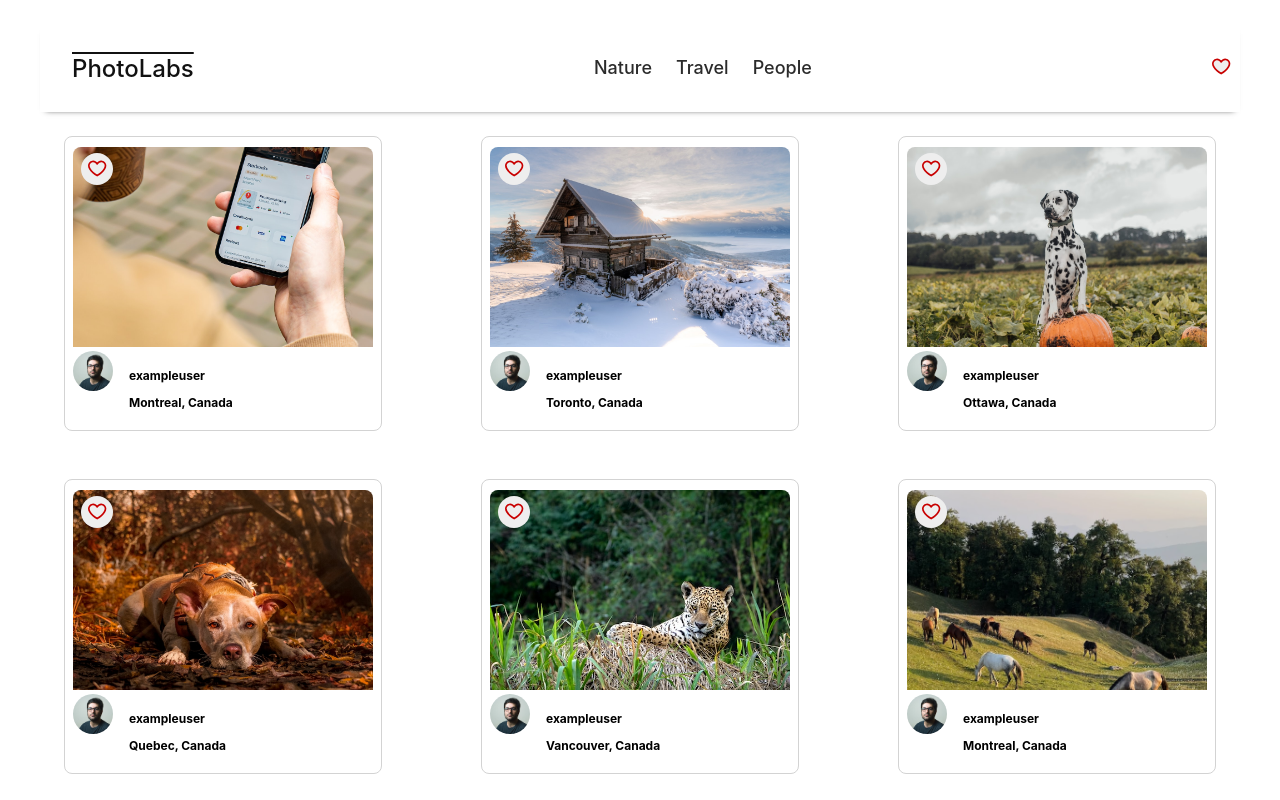
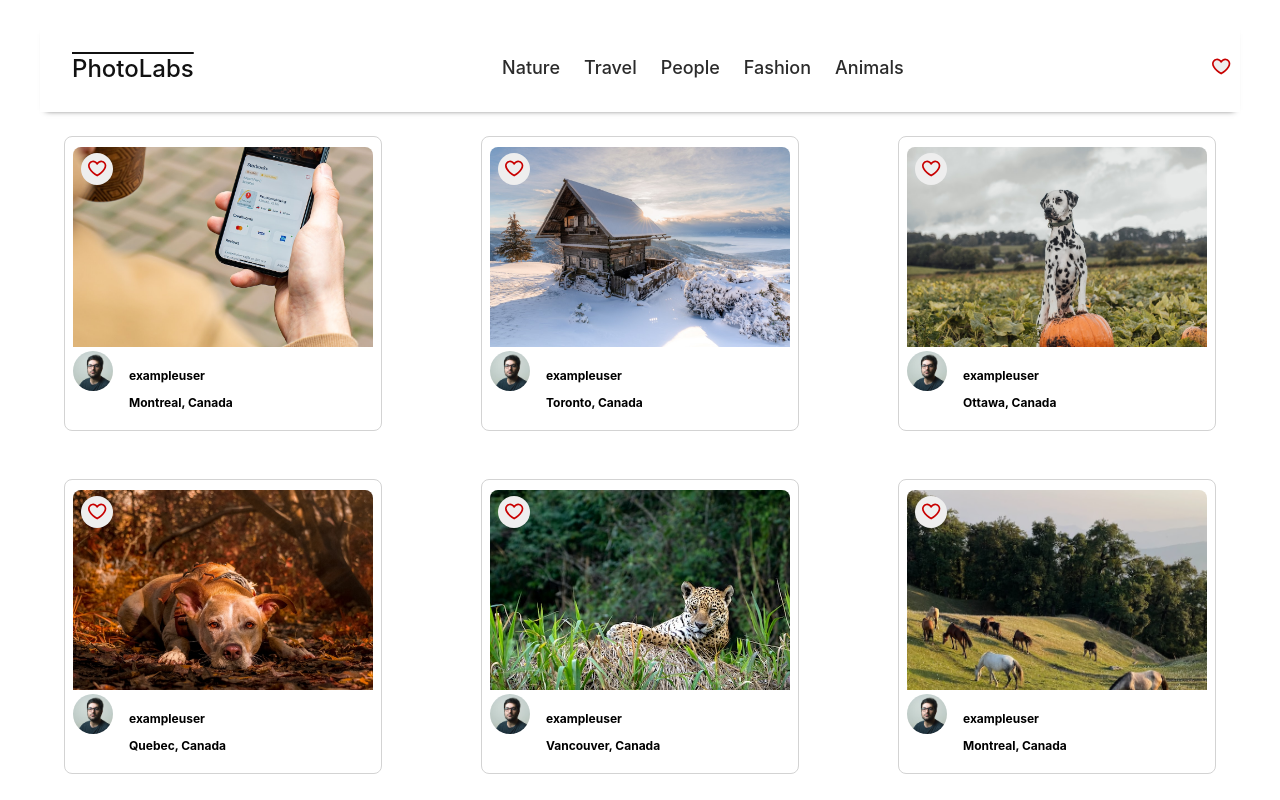
Before and after one commit to Kalaybot/photolabs-starter, a React (Vite) app in the folder frontend/: page / in a window 1280 px wide. Shown: the top 800 px of the page. Built offline with nearby package versions, Linux system fonts and the light colour scheme; the HTML template or start-up script is replaced by a standard one.

Commit message:
Render topics from mock, replace sample data with topics from mocks and pass it as a prop

```diff
--- a/frontend/src/components/TopNavigationBar.jsx
+++ b/frontend/src/components/TopNavigationBar.jsx
@@ -1,3 +1,4 @@
+import topics from '../mocks/topics';
 import '../styles/TopNavigationBar.scss'
 import FavBadge from './FavBadge';
 import TopicList from './TopicList';
@@ -6,7 +7,7 @@ const TopNavigation = () => {
   return (
     <div className="top-nav-bar">
       <span className="top-nav-bar__logo">PhotoLabs</span>
-      <TopicList />
+      <TopicList topics={topics}/>
       <FavBadge />
     </div>
   )
--- a/frontend/src/components/TopicList.jsx
+++ b/frontend/src/components/TopicList.jsx
@@ -1,28 +1,10 @@
 import "../styles/TopicList.scss";
 import TopicListItem from "./TopicListItem";
 
-const sampleDataForTopicList = [
-  {
-    id: 1,
-    slug: "topic-1",
-    title: "Nature",
-  },
-  {
-    id: 2,
-    slug: "topic-2",
-    title: "Travel",
-  },
-  {
-    id: 3,
-    slug: "topic-3",
-    title: "People",
-  },
-];
-
-const TopicList = () => {
+const TopicList = ({ topics }) => {
   return (
     <div className="top-nav-bar__topic-list">
-      {sampleDataForTopicList.map((topic) => (
+      {topics.map((topic) => (
         <TopicListItem key={topic.id} title={topic.title} />
       ))}
     </div>
```
